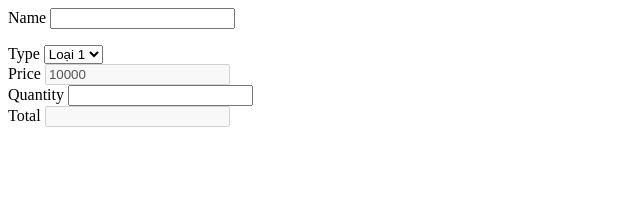
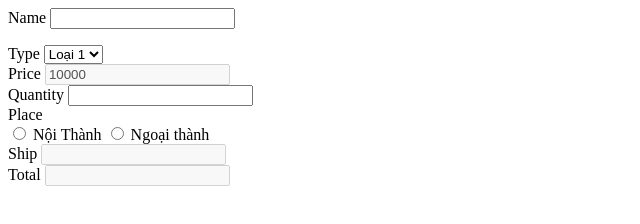
Before and after one commit to thaivm-0609/MD19304_js_base, a plain HTML site: page form.html in a window 1280 px wide. Shown: the whole page, without its empty margins (0-640 px from the left). Drawn offline with Linux system fonts and the light colour scheme.

Commit message:
feat: radio button

```diff
--- a/form.html
+++ b/form.html
@@ -27,6 +27,23 @@
         <div>
             <label for="">Quantity</label>
             <input type="number" name="quantity" id="quantity" onchange="changeQuantity()">
+        </div>
+        <div>
+            <label for="">Place</label>
+            <!-- <select name="place" id="place" onchange="changePlace()">
+                <option value="1">Nội thành</option>
+                <option value="2">Ngoại thành</option>
+            </select> -->
+            <div>
+                <input type="radio" id="place" name="place" value="1" onchange="changePlace()">
+                <span>Nội Thành</span>
+                <input type="radio" id="place" name="place" value="2" onchange="changePlace()">
+                <span>Ngoại thành</span>
+            </div>
+        </div>
+        <div>
+            <label for="">Ship</label>
+            <input type="number" name="ship" id="ship" disabled>
         </div>
         <div>
             <label for="">Total</label>
@@ -63,10 +80,22 @@
             summary();
         }
 
+        function changePlace() {
+            let inputPlace = event.target.value;
+            if (inputPlace == '1') {
+                document.getElementById('ship').value = 15000;
+            } else {
+                document.getElementById('ship').value = 30000;
+            }
+            summary();
+        }
+
         function summary() {
-            let quantity = document.getElementById('quantity').value;
-            let price = document.getElementById('price').value;
-            document.getElementById('total').value = quantity*price;
+            let quantity = parseInt(document.getElementById('quantity').value);
+            let price = parseInt(document.getElementById('price').value);
+            let ship = parseInt(document.getElementById('ship').value);
+
+            document.getElementById('total').value = quantity*price + ship;
         }
 
     </script>
```
